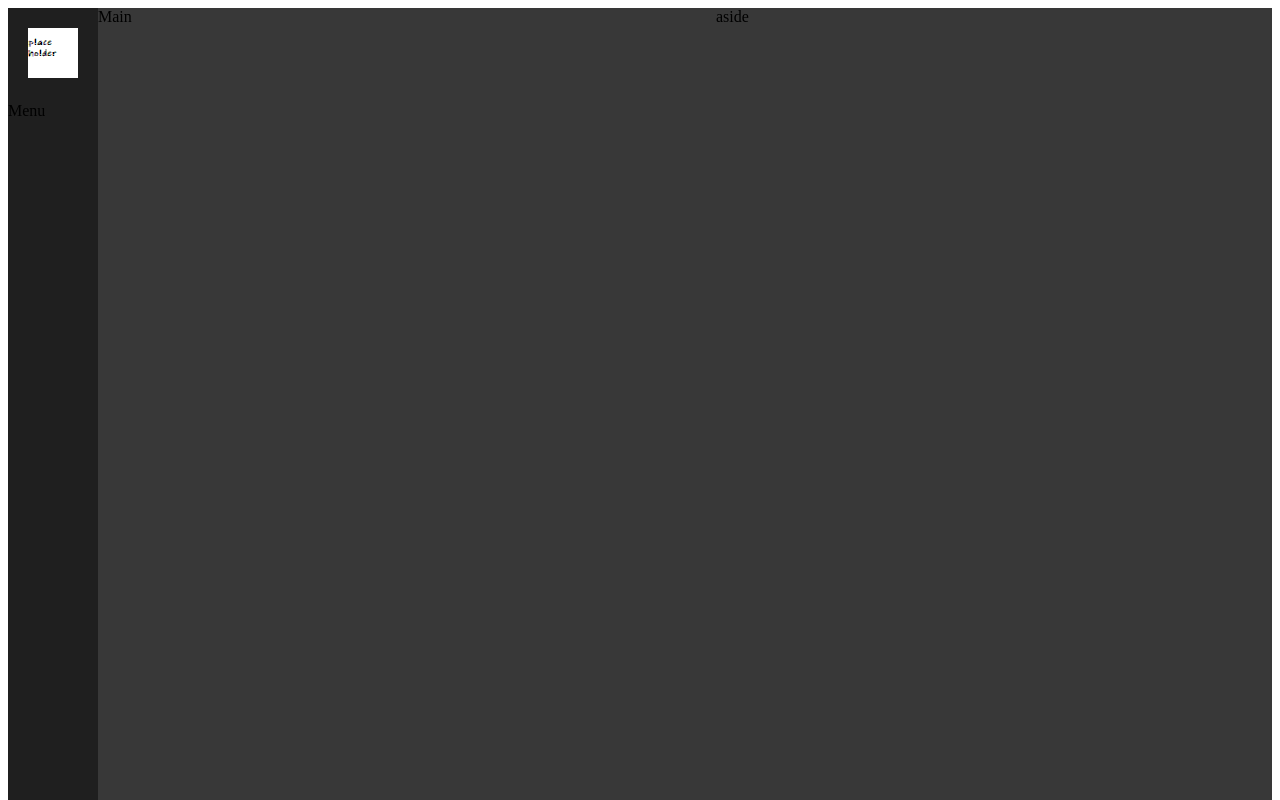
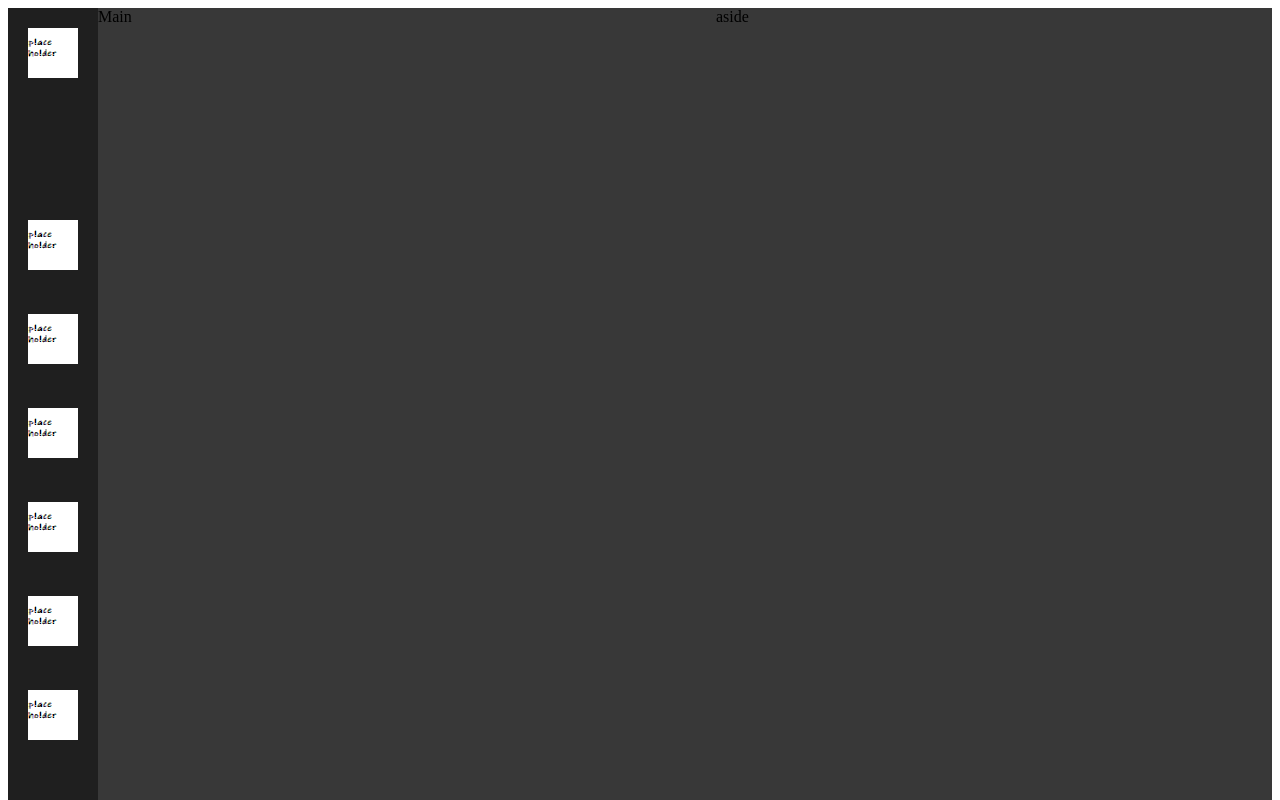
Before and after one commit to Deathbycheeto/Resume-Portfolio, a website: page index.html in a window 1280 px wide. Shown: the top 800 px of the page. Drawn offline with Linux system fonts and the light colour scheme.

Commit message:
updating all files for this week's review

```diff
--- a/css/style.scss
+++ b/css/style.scss
@@ -32,3 +32,12 @@ aside {
 img {
     padding: 20px;
 }
+
+#Nav-Container {
+    display: flex;
+    flex-direction: column;
+    align-items: center;
+    position: absolute;
+    top:200px;
+    width: 90px
+}
--- a/index.html
+++ b/index.html
@@ -10,7 +10,39 @@
     <body>
         <nav>
             <img src="img/Logo.png">
-             Menu
+             <div id="Nav-Container">
+                 <div class="Nav-button">
+                    <a  href="About_me.html">
+                        <img src="img/Logo.png">
+                    </a>
+                 </div>
+                 <div class="Nav-button>
+                    <a id="Hobbies" href="">
+                        <img src="img/Logo.png">
+                    </a>
+                 </div>
+                 <div class="Nav-button>
+                    <a id="Education" href="">
+                        <img src="img/Logo.png">
+                    </a>
+                </div>
+                 <div class="Nav-button>
+                    <a id="Experience" href="">
+                        <img src="img/Logo.png">
+                    </a>
+                </div>
+                 <div class="Nav-button>
+                    <a id="References" href="">
+                        <img src="img/Logo.png">
+                    </a>
+                </div>
+                 <div class="Nav-button>
+                    <a id="Contacts" href="">
+                        <img src="img/Logo.png">
+                    </a>
+                </div>
+
+             </div>
 
         </nav>
         <main>
```
Also changed, not shown: css/style.css, 1 other file.
